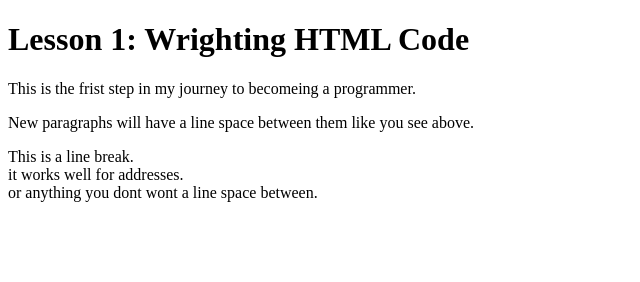
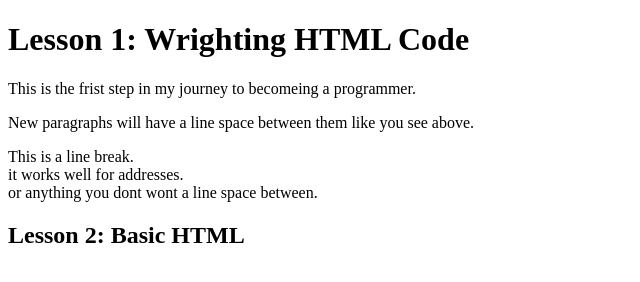
Before and after one commit to nbuller/CodingJourney, a plain HTML site: page Web_Design/index.html in a window 1280 px wide. Shown: the whole page, without its empty margins (0-640 px from the left). Drawn offline with Linux system fonts and the light colour scheme.

Commit message:
Testing Second Commit

```diff
--- a/Web_Design/index.html
+++ b/Web_Design/index.html
@@ -14,7 +14,7 @@
     or anything you dont wont a line space between.<br>
     </div>
     <div class="lesson">
-    <!-- <h2>Lesson 2: Basic HTML</h2> -->
+    <h2>Lesson 2: Basic HTML</h2>
 </div>
 </body>
 </html>
```
